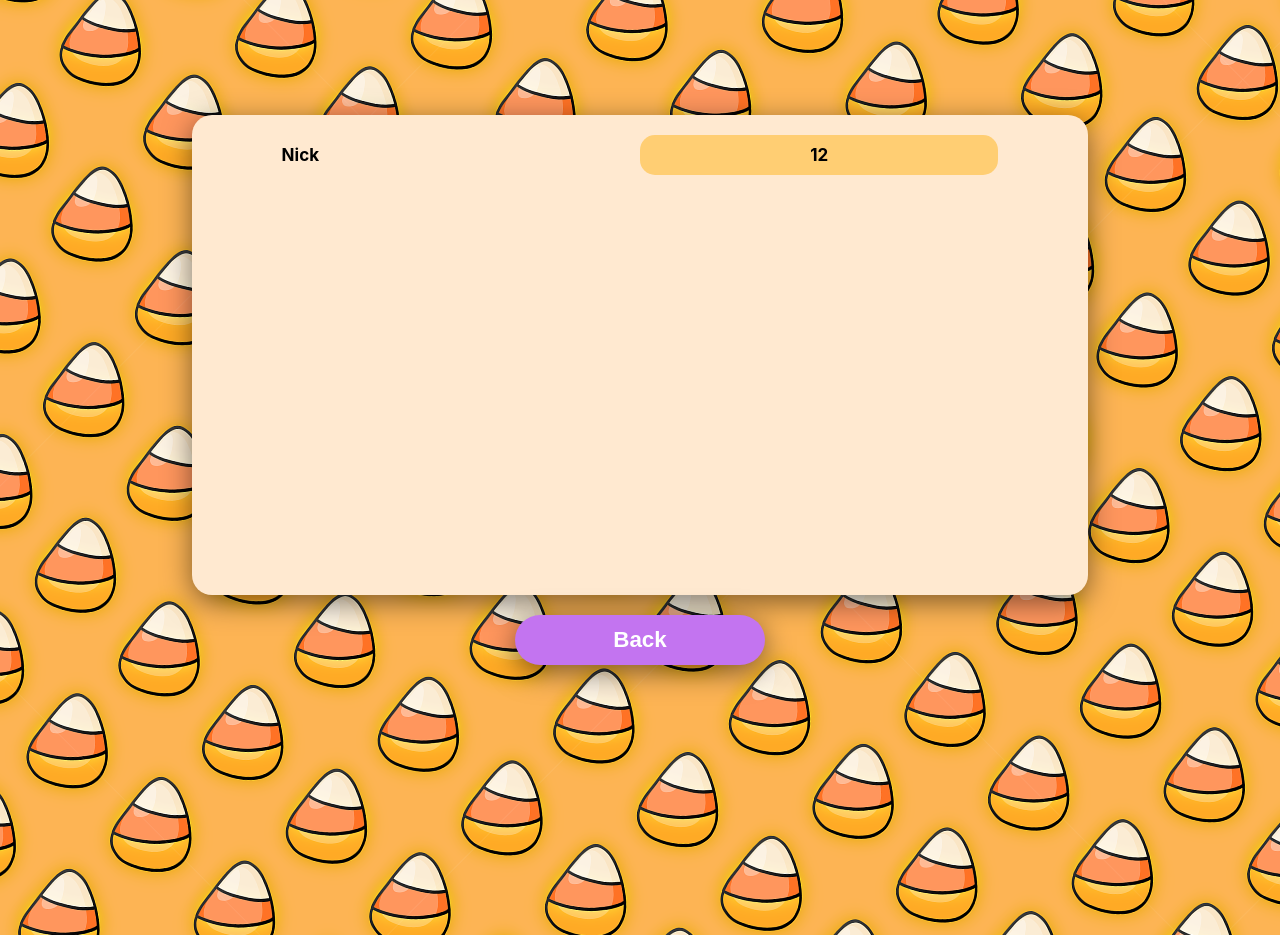
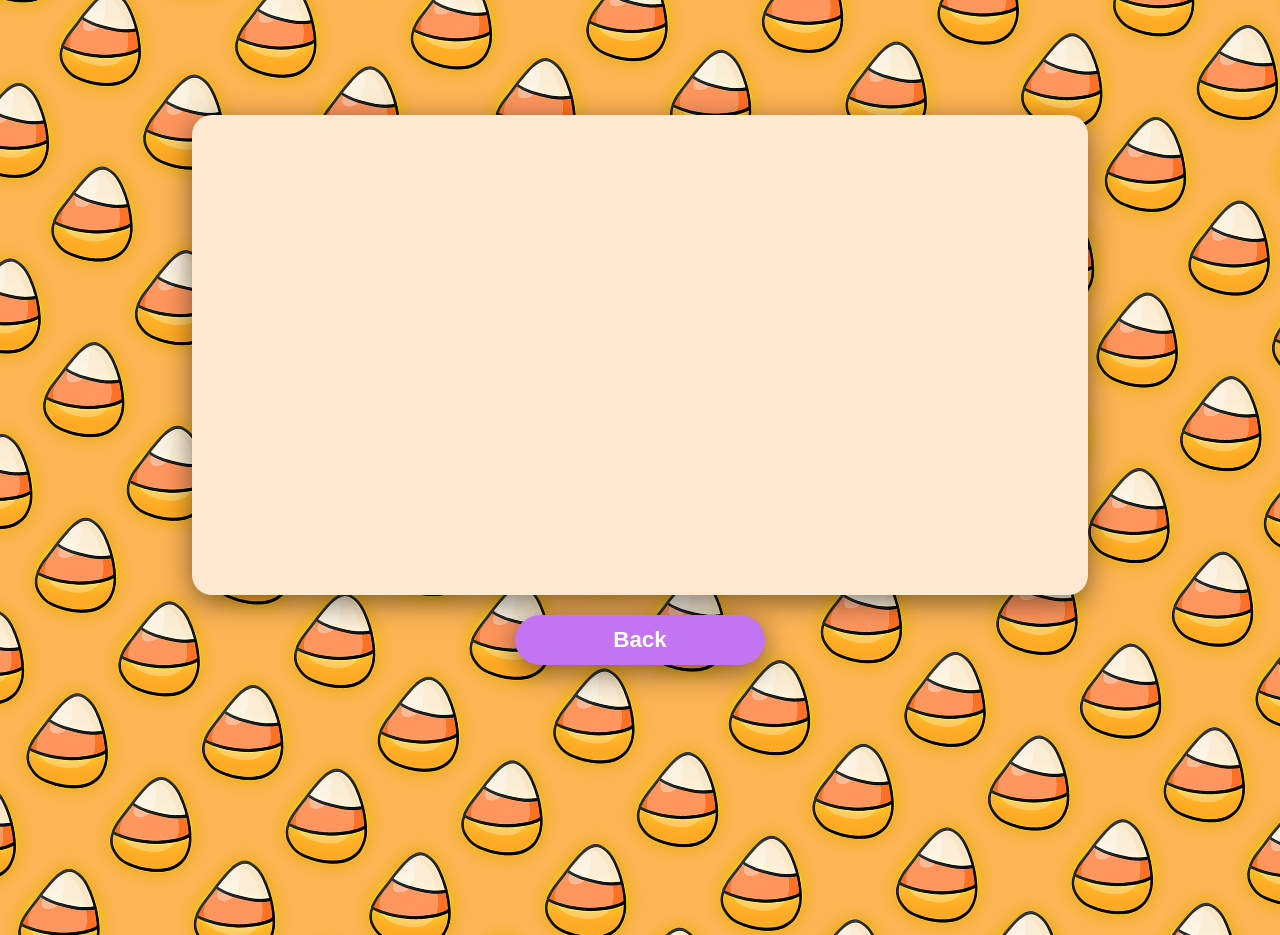
Before and after one commit to nickazakov/tap-party, a plain HTML site: page docs/index.html in a window 1280 px wide. Shown: the part 800-1735 px from the top of the page. Drawn offline with Linux system fonts and the light colour scheme; a web font is replaced by a local one.

Commit message:
BugFix 1
Fixed Leaderboard Stacking Issue

```diff
--- a/docs/app.js
+++ b/docs/app.js
@@ -148,6 +148,8 @@ function back() {
     backgroundCorn.style.display = "block";
     backgroundSkull.style.display = "none";
     leaderboard.style.display = "none";
+
+    document.getElementById("scores-container").innerHTML = "";
 }
 
 function game () {
--- a/docs/index.html
+++ b/docs/index.html
@@ -36,8 +36,6 @@
     <content id="leaderboard-content">
         <div id="board">
             <div id="scores-container">
-                <div id="username-entry">Nick</div>
-                <div id="score-entry">12</div>
             </div>
         </div>
         <button id="back-button" onclick="back()">Back</button>
```
